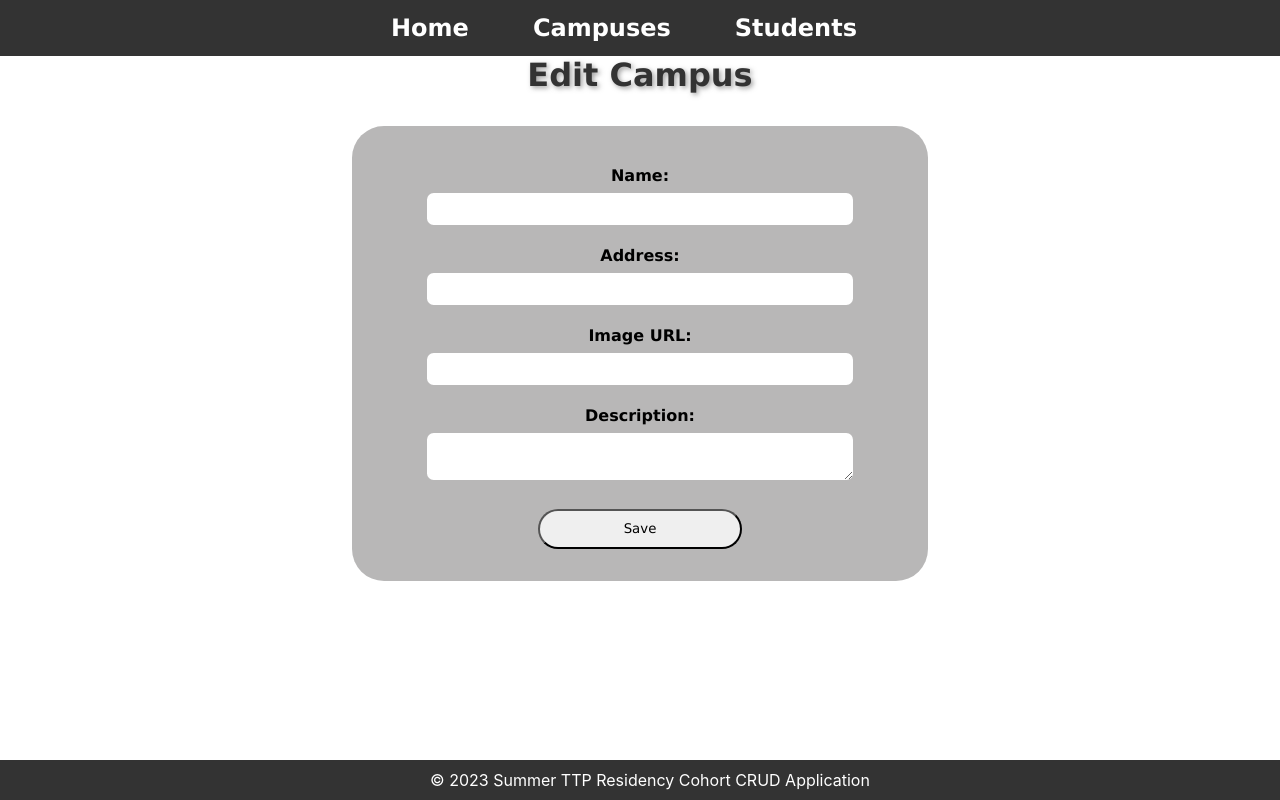
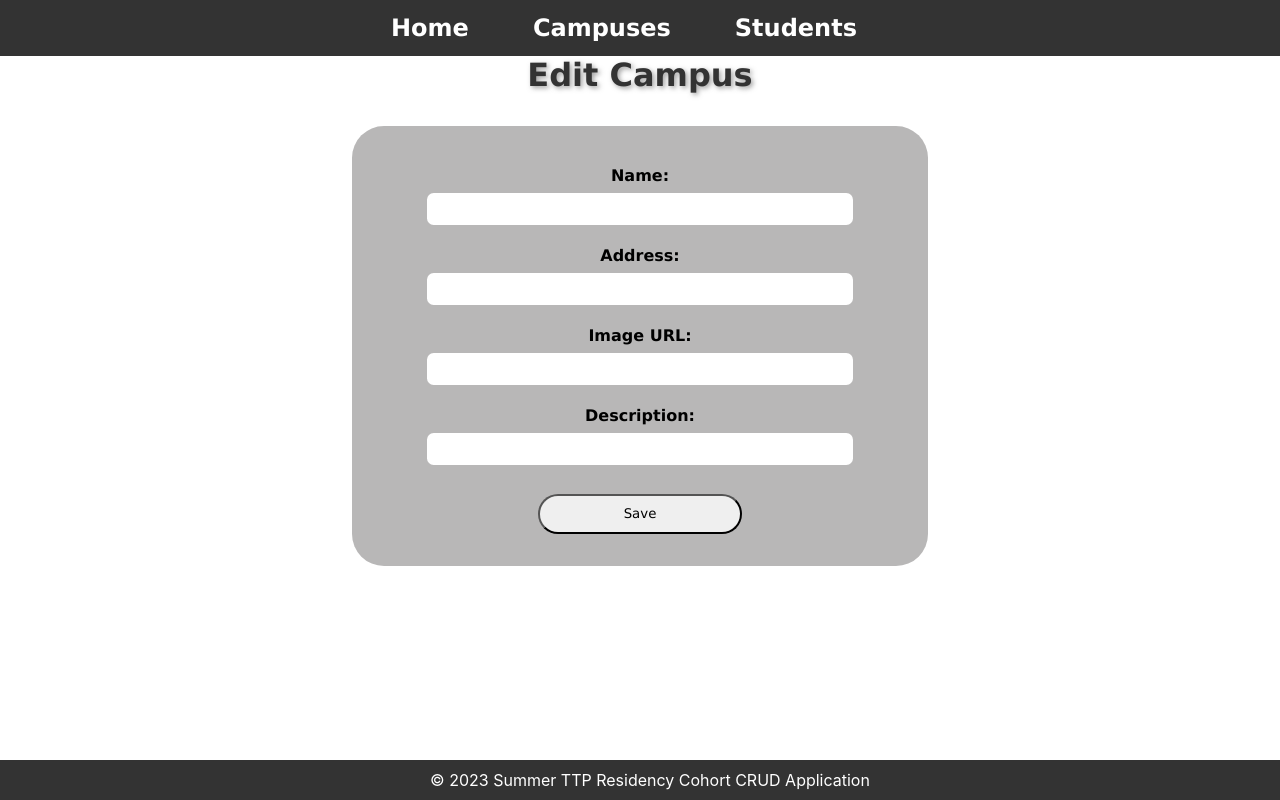
Before and after one commit to sabinaismailova/crudappfrontend, a React (Create React App) app: page /campuses/edit/1 in a window 1280 px wide. Built offline with nearby package versions, Linux system fonts and the light colour scheme; no server answers.

Commit message:
changing description input type to try to fix long string error

```diff
--- a/src/components/forms/EditCampus.jsx
+++ b/src/components/forms/EditCampus.jsx
@@ -73,9 +73,10 @@ const EditCampus = () => {
           onChange={HandleInputChange}
         />
         <label>Description:</label>
-        <textarea
+        <input
+          type="text"
           name="description"
-          value={editForm.description || ""}
+          value={editForm.description}
           onChange={HandleInputChange}
         />
         <button className="submitbtn" type="submit">
```
